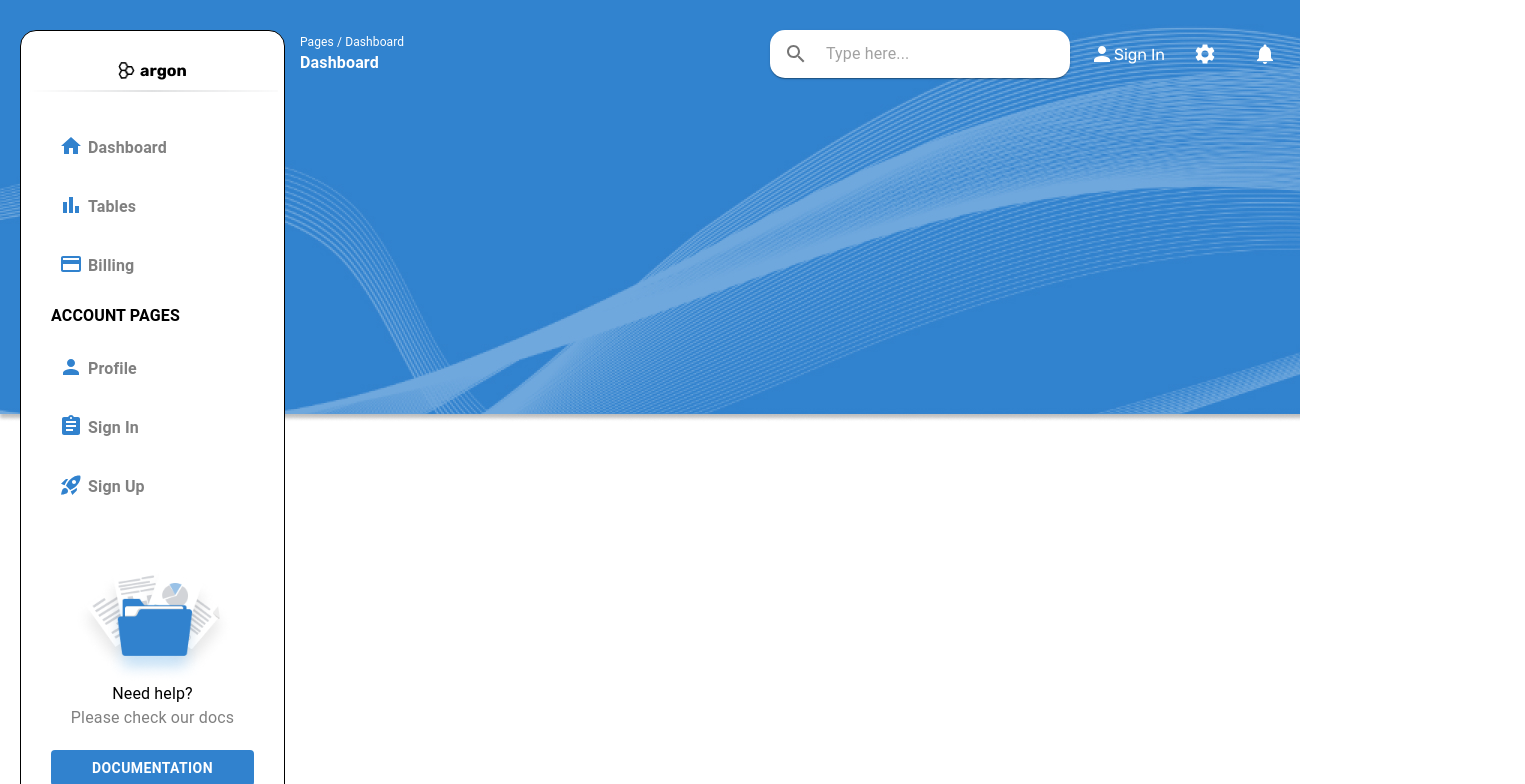
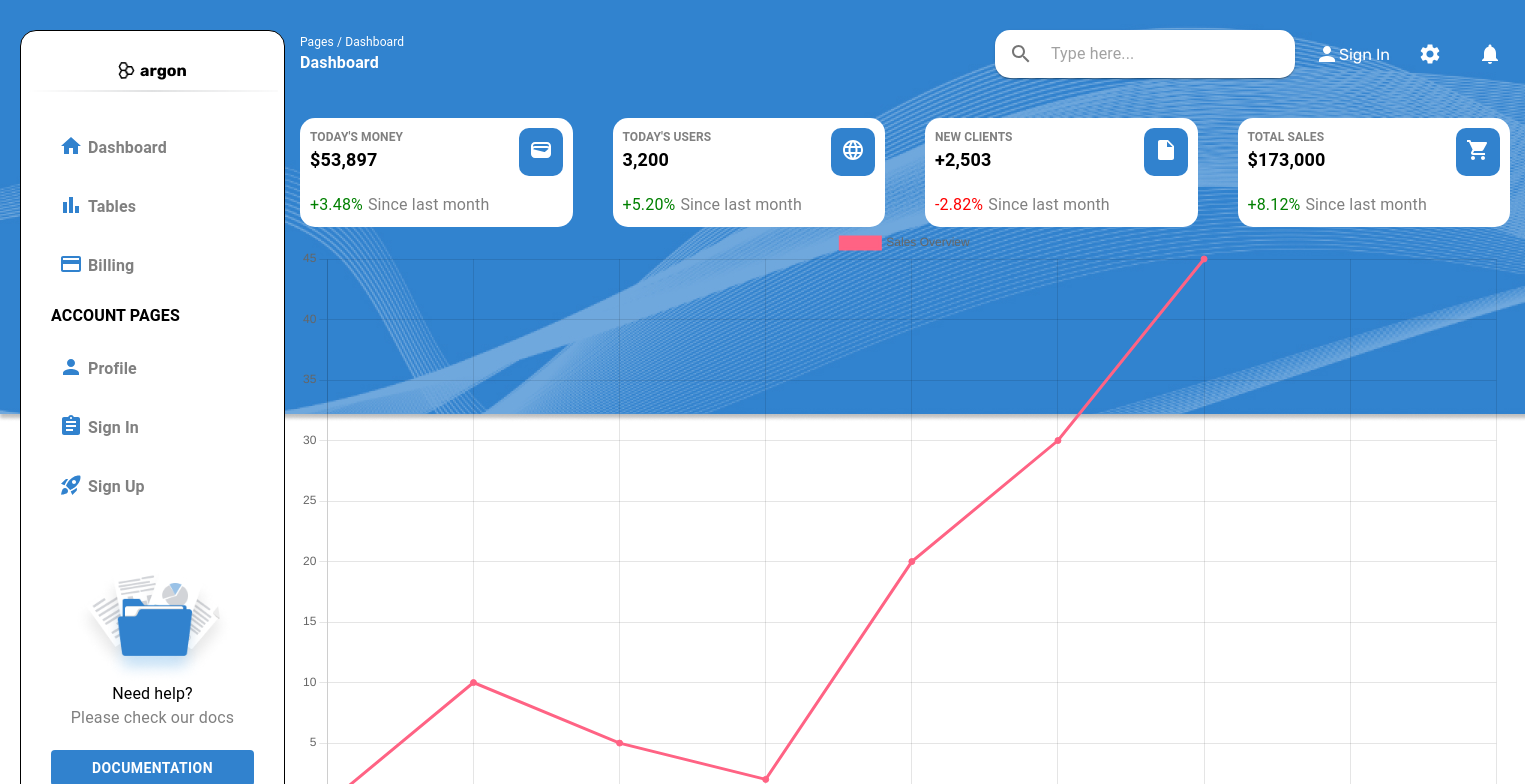
Before and after one commit to fahimehsd/react-dashboard, a Next.js app: page / in a window 1280 px wide. Shown: the top 784 px of the page, 1525 px wide, since content can reach past the window. Built offline with nearby package versions, Linux system fonts and the light colour scheme.

Commit message:
salesovervies

```diff
--- a/app/layout.tsx
+++ b/app/layout.tsx
@@ -2,6 +2,7 @@ import Sidebar from "@/components/Sidebar";
 import "./globals.css";
 import type { Metadata } from "next";
 import { Rubik } from "next/font/google";
+import Box from "@mui/material/Box";
 
 const rubik = Rubik({ subsets: ["latin"] });
 
@@ -19,18 +20,19 @@ export default function RootLayout({
     <html className={rubik.className} lang="en">
       <body
         style={{
-          width: "100vw",
+          maxWidth: "100vw",
           height: "100%",
           backgroundImage: "url(/Background.jpg)",
           backgroundAttachment: "scroll",
           backgroundRepeat: "no-repeat",
           marginBlock: "30px",
-          marginInline: "20px",
-          display: "flex"
+          marginInline: "20px"
         }}
       >
-        <Sidebar />
-        {children}
+        <Box width={"100%"} display={"flex"}>
+          <Sidebar />
+          {children}
+        </Box>
       </body>
     </html>
   );
--- a/app/page.tsx
+++ b/app/page.tsx
@@ -1,11 +1,20 @@
+"use client";
+import Cards from "@/components/Cards";
+import Chart from "chart.js/auto";
+import { CategoryScale } from "chart.js";
 import Header from "@/components/Header";
 import Box from "@mui/material/Box";
-import React from "react";
+import React, { useState } from "react";
+import SalesOverview from "@/components/SalesOverview";
 
 const page = () => {
   return (
     <Box sx={{ paddingInline: "15px", width: "100%" }}>
       <Header name="Dashboard" />
+      <Cards />
+      <Box>
+        <SalesOverview />
+      </Box>
     </Box>
   );
 };
--- /dev/null
+++ b/components/Cards.tsx
@@ -0,0 +1,93 @@
+import React from "react";
+import Box from "@mui/material/Box";
+import WalletIcon from "@mui/icons-material/Wallet";
+import Typography from "@mui/material/Typography";
+import LanguageIcon from "@mui/icons-material/Language";
+import InsertDriveFileIcon from "@mui/icons-material/InsertDriveFile";
+import ShoppingCartIcon from "@mui/icons-material/ShoppingCart";
+
+const Cards = () => {
+  const cards = [
+    {
+      id: 1,
+      title: "TODAY'S MONEY",
+      price: "$53,897",
+      changes: "+3.48%",
+      color: "green",
+      time: "Since last month",
+      icon: <WalletIcon sx={{ color: "white" }} />
+    },
+    {
+      id: 2,
+      title: "TODAY'S USERS",
+      price: "3,200",
+      changes: "+5.20%",
+      color: "green",
+      time: "Since last month",
+      icon: <LanguageIcon sx={{ color: "white" }} />
+    },
+    {
+      id: 3,
+      title: "NEW CLIENTS",
+      price: "+2,503",
+      changes: "-2.82%",
+      color: "red",
+      time: "Since last month",
+      icon: <InsertDriveFileIcon sx={{ color: "white" }} />
+    },
+    {
+      id: 4,
+      title: "TOTAL SALES",
+      price: "$173,000",
+      changes: "+8.12%",
+      color: "green",
+      time: "Since last month",
+      icon: <ShoppingCartIcon sx={{ color: "white" }} />
+    }
+  ];
+  return (
+    <Box
+      sx={{
+        display: "flex",
+        alignContent: "center",
+        gap: "40px",
+        marginTop: "40px"
+      }}
+    >
+      {cards.map((card) => (
+        <Box
+          key={card.id}
+          sx={{
+            bgcolor: "white",
+            borderRadius: "15px",
+            padding: "10px",
+            display: "flex",
+            alignItems: "start",
+            justifyContent: "space-between",
+            width: "300px"
+          }}
+        >
+          <Box>
+            <Typography color={"gray"} fontWeight={"bold"} fontSize={"12px"}>
+              {card.title}
+            </Typography>
+            <Typography fontWeight={"bold"} fontSize={"18px"}>
+              {card.price}
+            </Typography>
+            <Box color={"gray"} display={"flex"} gap={"5px"} mt={"20px"}>
+              <Typography color={card.color}>{card.changes} </Typography>
+              <Typography>{card.time}</Typography>
+            </Box>
+          </Box>
+          <Box
+            sx={{ bgcolor: "#3182ce", borderRadius: "10px", padding: "10px" }}
+          >
+            {card.icon}
+          </Box>
+        </Box>
+      ))}
+    </Box>
+  );
+};
+
+export default Cards;
--- /dev/null
+++ b/components/SalesOverview.tsx
@@ -0,0 +1,25 @@
+import React from "react";
+import { Line } from "react-chartjs-2";
+import Chart from "chart.js/auto";
+import { CategoryScale } from "chart.js";
+Chart.register(CategoryScale);
+const SalesOverview = () => {
+  const data = {
+    labels: ["Jan", "Feb", "Mar", "Apr", "May", "Jun", "Jul", "Aug", "Sep"],
+    datasets: [
+      {
+        label: "Sales Overview",
+        backgroundColor: "rgb(255, 99, 132)",
+        borderColor: "rgb(255, 99, 132)",
+        data: [0, 10, 5, 2, 20, 30, 45]
+      }
+    ]
+  };
+  return (
+    <div>
+      <Line data={data} />
+    </div>
+  );
+};
+
+export default SalesOverview;
--- a/package.json
+++ b/package.json
@@ -16,8 +16,10 @@
     "@types/node": "20.4.10",
     "@types/react": "18.2.20",
     "@types/react-dom": "18.2.7",
+    "chart.js": "^4.3.3",
     "next": "13.4.13",
     "react": "18.2.0",
+    "react-chartjs-2": "^5.2.0",
     "react-dom": "18.2.0",
     "typescript": "5.1.6"
   }
```
Also changed, not shown: types/index.ts (+12 -0 lines), 1 other file (tests, documents, lock files or other folders).
